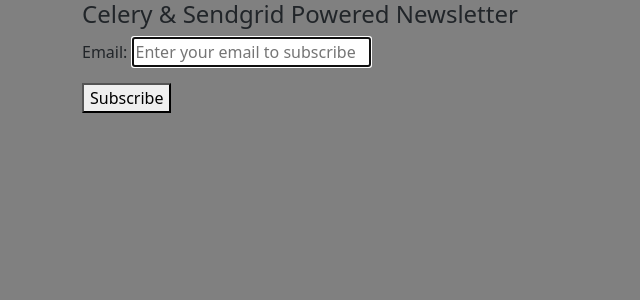
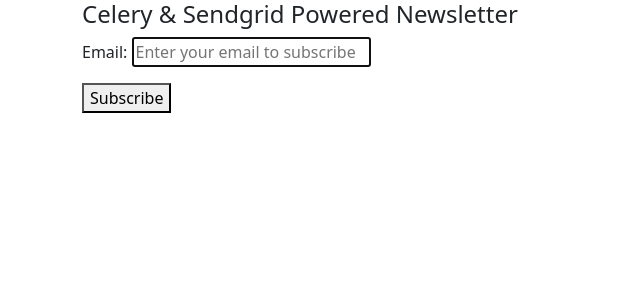
Before and after one commit to BEMMIO/newsletter, a Django app: template templates/subscribe/index.html in a window 1280 px wide. Shown: the top 300 px of the page, without its empty margins (0-640 px from the left). Run offline with Django 3.2, Linux system fonts and the light colour scheme; the template is opened without the code that fills it: values that come from a table or form of the project are taken from there, others are empty.

Commit message:
background white

```diff
--- a/static/css/style.css
+++ b/static/css/style.css
@@ -1,3 +1,3 @@
 body{
-	background: grey;
+	background: white;
 }
```
